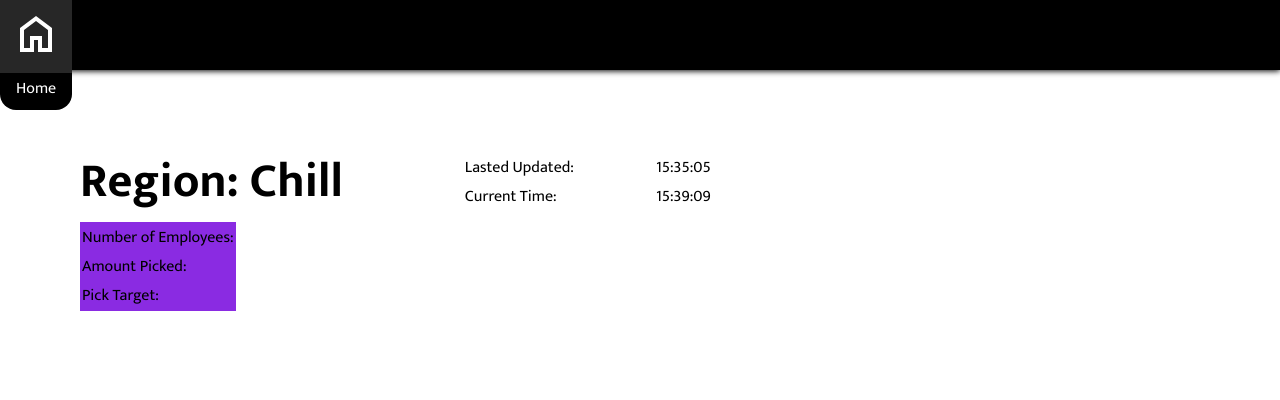
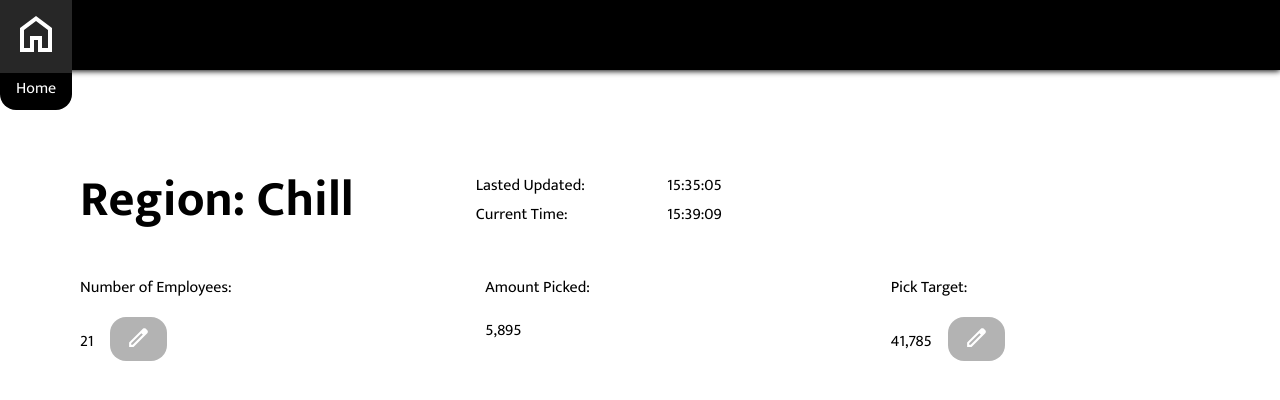
Before and after one commit to AlyaRees/PickPlanner, a plain HTML site: page index.html in a window 1280 px wide. Drawn offline with Linux system fonts and the light colour scheme.

Commit message:
Added buttons for section 3

```diff
--- a/index.html
+++ b/index.html
@@ -15,7 +15,7 @@
             <div class="main-card">
             <div class="section1">
             <h1>Region: Chill</h1>
-            <table class="table1">
+            <table>
                 <tr>
                     <td class="td1">
                         Lasted Updated:
@@ -34,23 +34,22 @@
                 </tr>
             </table>
         </div>
-            <table class="table2">
-                <tr>
-                    <td>
-                        Number of Employees:
-                    </td>
-                </tr>
-                <tr>
-                    <td>
-                        Amount Picked:
-                    </td>
-                </tr>
-                <tr>
-                    <td>
-                        Pick Target:
-                    </td>
-                </tr>
-            </table>
+            <div class="section2">
+                <p>Number of Employees:</p>
+                <p>Amount Picked:</p>
+                <p>Pick Target:</p>
+                </div>
+                <div class="section3">
+                    <div class="row">
+                    <p>21<span><button class="sec3-btn"><img src="edit_icon.svg" width="25px"></button></span></p>
+                </div>
+                <div class="row">
+                    <p>5,895</p>
+                </div>
+                <div class="row">
+                    <p>41,785<span><button class="sec3-btn"><img src="edit_icon.svg" width="25px"></button></span></p>
+                </div>
+            </div>
         </div>
     </main>
     </body>
--- a/style.css
+++ b/style.css
@@ -42,7 +42,7 @@ button:hover {
 }
 
 h1 {
-    font-size: 3rem;
+    font-size: 50px;
     white-space: nowrap;
 }
 
@@ -55,17 +55,51 @@ h1 {
 }
 
 .section1 {
+    margin-top: 3rem;
     display: flex;
     align-content: space-evenly;
     align-items: center;
     gap: 10%;
 }
 
-.table1 .td1 {
+table .td1 {
     display: flex;
     margin-right: 5rem;
 }
 
-.table2 {
-    background-color: blueviolet;
+.section2 {
+    margin-top: 2rem;
+    column-count: 3;
 }
+
+.section3 {
+    margin-top: 1rem;
+    column-count: 3;
+}
+
+.sec3-btn {
+    border-radius: 1rem;
+    color: rgb(106, 60, 166);
+    background-color: rgb(179, 179, 179);
+}
+
+.sec3-btn:hover {
+    cursor: pointer;
+    color: white;
+    background-color: rgb(117, 71, 177);
+}
+
+.sec3-btn img {
+    padding: 0.5rem 1rem;
+}
+
+.row span {
+    margin-left: 1rem;
+}
+
+.row p {
+    display: inline-flex;
+    justify-content: center;
+    border-radius: 1rem;
+    align-items: center;
+}
```
Also changed, not shown: edit_icon.svg (added).
